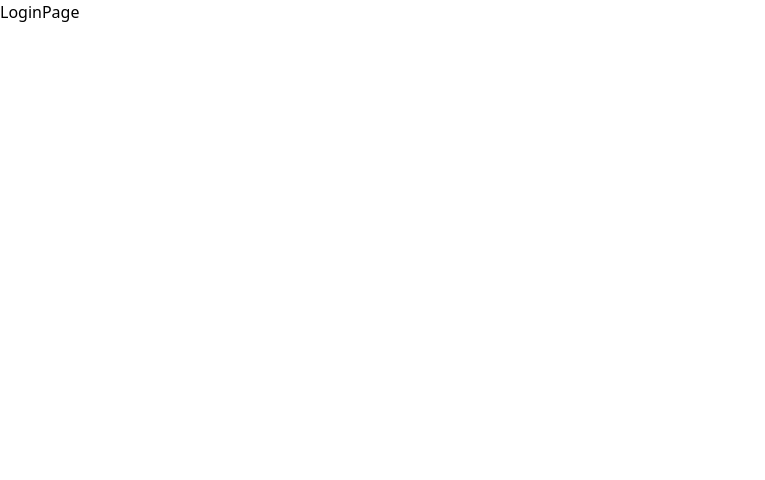
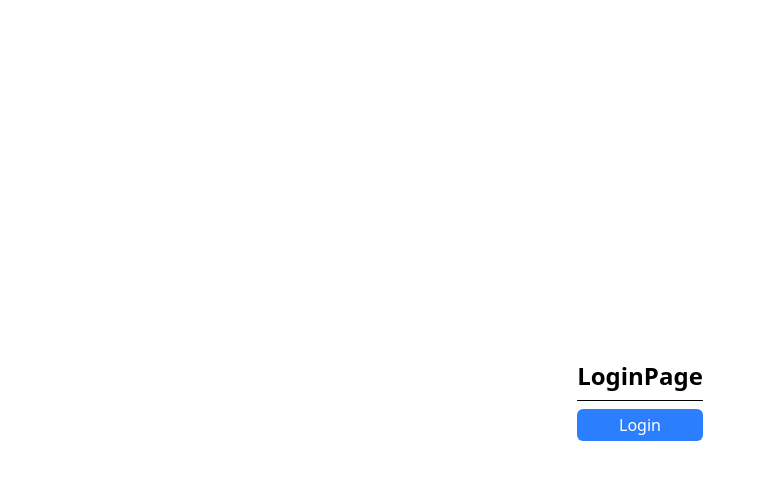
Before and after one commit to JmAtochePascual/Heroe-app, a React (Vite) app: page /login in a window 1280 px wide. Shown: the top 480 px of the page, without its empty margins (0-765 px from the left). Built offline with nearby package versions, Linux system fonts and the light colour scheme.

Commit message:
feat: :sparkles: Login and logout

```diff
--- a/src/auth/layout/LoginLayout.tsx
+++ b/src/auth/layout/LoginLayout.tsx
@@ -2,8 +2,8 @@ import { Outlet } from "react-router"
 
 export const LoginLayout = () => {
   return (
-    <>
+    <div className="w-screen h-screen grid place-items-center">
       <Outlet />
-    </>
+    </div>
   )
 }
--- a/src/auth/pages/LoginPage.tsx
+++ b/src/auth/pages/LoginPage.tsx
@@ -1,6 +1,22 @@
+import { useNavigate } from "react-router";
 
 export const LoginPage = () => {
+  const navigate = useNavigate();
+
+  const onLogin = () => {
+    navigate('/', { replace: true });
+  };
+
   return (
-    <h1>LoginPage</h1>
+    <div className="p-20 flex flex-col gap-2">
+      <h1 className="text-2xl font-bold capitalize">LoginPage</h1>
+      <hr />
+
+      <button
+        onClick={onLogin}
+        className="px-4 py-1 rounded-md cursor-pointer text-white bg-blue-500 hover:bg-blue-600 transition-colors duration-300">
+        Login
+      </button>
+    </div>
   )
 }
--- a/src/heroes/layout/HeroLayout.tsx
+++ b/src/heroes/layout/HeroLayout.tsx
@@ -6,7 +6,9 @@ export const HeroLayout = () => {
     <>
       <Navbar />
 
-      <Outlet />
+      <main className="w-11/12 max-w-7xl mx-auto">
+        <Outlet />
+      </main>
     </>
   )
 }
--- a/src/ui/components/Navbar.tsx
+++ b/src/ui/components/Navbar.tsx
@@ -1,8 +1,14 @@
-import { NavLink } from "react-router"
+import { NavLink, useNavigate } from "react-router"
 
 export const Navbar = () => {
+  const navigate = useNavigate();
+
+  const onLogout = () => {
+    navigate('/login', { replace: true });
+  };
+
   return (
-    <nav className="py-4 bg-gray-900">
+    <nav className="mb-8 py-4 bg-gray-900">
       <div className="w-11/12 max-w-7xl mx-auto flex justify-between">
         <div className="flex gap-2 items-center">
           <NavLink
@@ -36,6 +42,7 @@ export const Navbar = () => {
           </span>
 
           <button
+            onClick={onLogout}
             className="px-4 py-1 rounded-md cursor-pointer text-white bg-blue-500 hover:bg-blue-600 transition-colors duration-300">
             Logout
           </button>
```
Also changed, not shown: src/router/AppRouter.tsx (line endings or trailing spaces).
